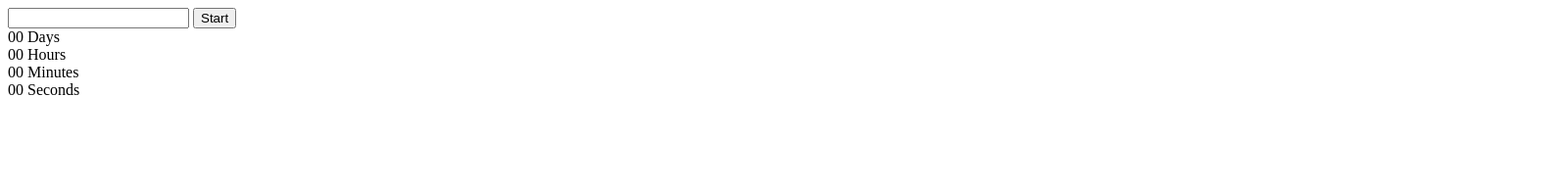
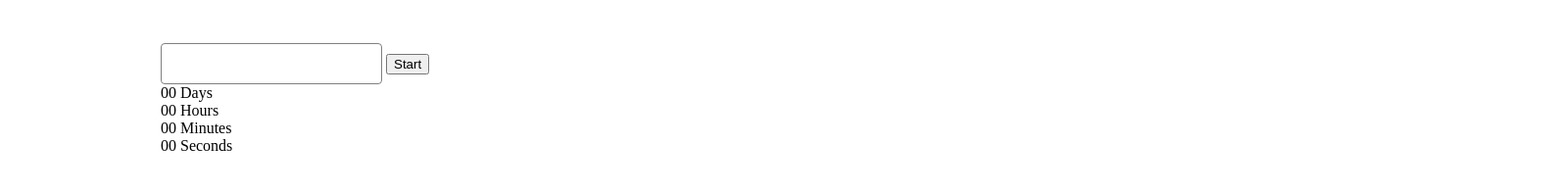
Before and after one commit to murselsen/goit-js-hw-10, a website: page src/01-timer.html in a window 1280 px wide. Shown: the whole page at 98% size, 1584 px wide, since content can reach past the window. Drawn offline with Linux system fonts and the light colour scheme.

Commit message:
Wrap timer input elements in a form div and enhance styles for improved layout and spacing

```diff
--- a/package.json
+++ b/package.json
@@ -1,7 +1,7 @@
 {
   "name": "vanilla-app-template",
   "private": true,
-  "version": "1.0.35",
+  "version": "1.0.36",
   "type": "module",
   "scripts": {
     "dev": "vite",
--- a/src/01-timer.html
+++ b/src/01-timer.html
@@ -11,8 +11,10 @@
 <body>
 
   <div class="container">
-    <input type="text" id="datetime-picker" />
-    <button type="button" data-start>Start</button>
+    <div class="form">
+      <input type="text" id="datetime-picker" />
+      <button type="button" data-start>Start</button>
+    </div>
 
     <div class="timer">
       <div class="field">
--- a/src/css/styles.css
+++ b/src/css/styles.css
@@ -1,4 +1,28 @@
+@import url('https://fonts.googleapis.com/css2?family=Montserrat:ital,wght@0,100..900;1,100..900&display=swap');
+
 .container {
   width: 100%;
+  padding: 36px 156px;
+}
+
+input {
+  padding: 8px 16px;
+  font-family: Montserrat;
+  font-weight: 400;
+  font-size: 16px;
+  line-height: 24px;
+  letter-spacing: 4%;
+  border-radius: 4px;
+  border: 1px solid rgba(128, 128, 128, 1);
+  outline: none;
+}
+
+input:hover{
+  border: 1px solid rgba(0, 0, 0, 1);
+}
+input:active{
 
 }
+.form {
+  width: fit-content;
+  display: fle
```
Also changed, not shown: 1 other file.
